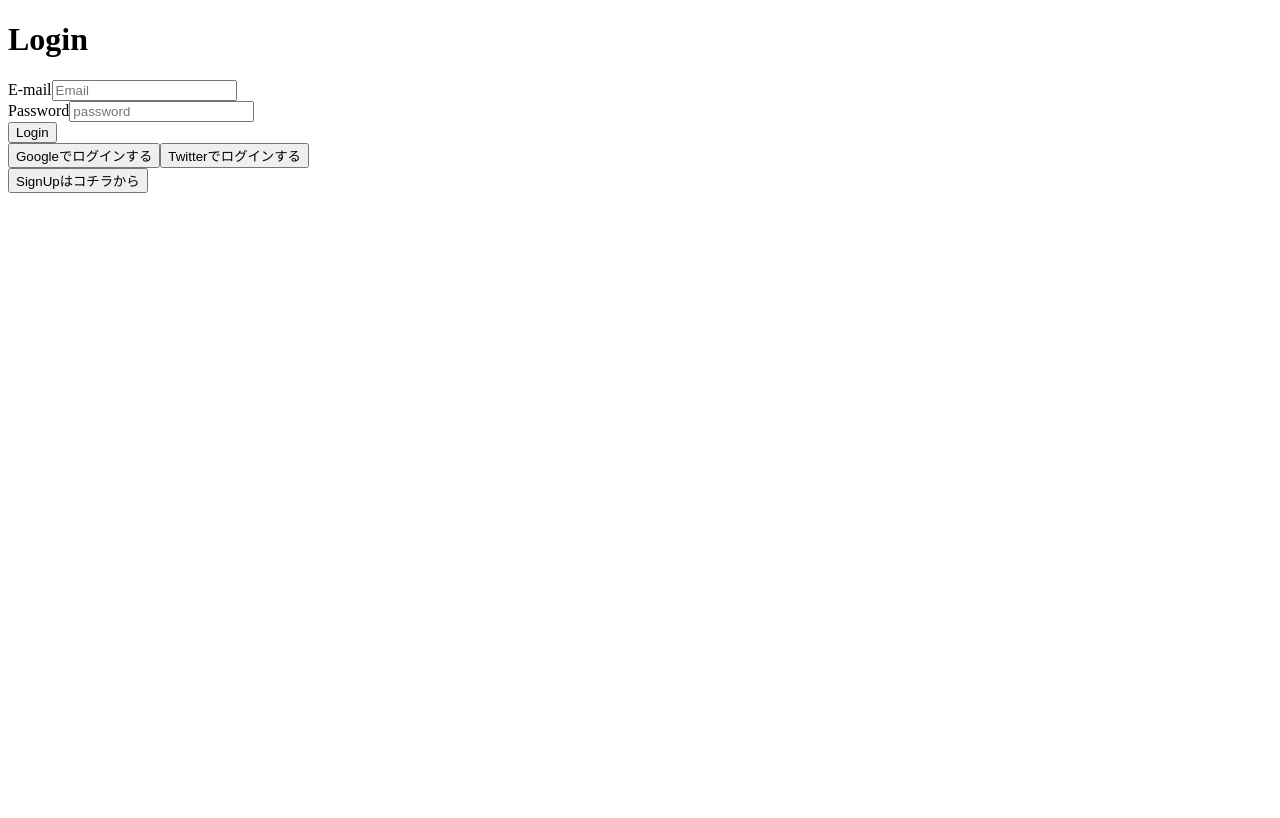
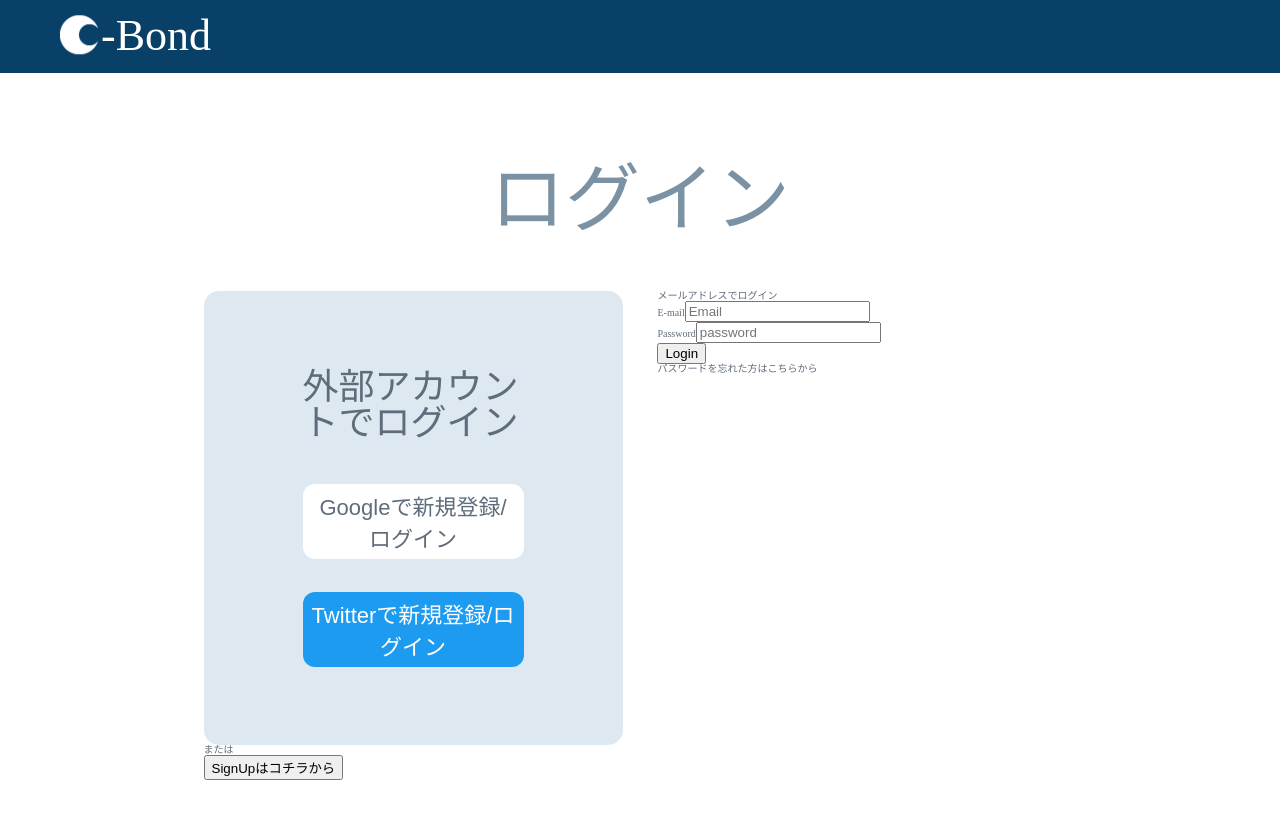
Before and after one commit to Shuri-Honda-1101/CV-chatapp, a React (Create React App) app: page /login in a window 1280 px wide. Shown: the top 818 px of the page. Built offline with nearby package versions, Linux system fonts and the light colour scheme; no server answers.

Commit message:
Apply CSS to login component header

```diff
--- a/package.json
+++ b/package.json
@@ -14,6 +14,7 @@
     "react-router-dom": "^5.2.0",
     "react-scripts": "4.0.3",
     "styled-components": "^5.2.3",
+    "styled-reset": "^4.3.4",
     "web-vitals": "^1.0.1"
   },
   "scripts": {
--- a/src/App.js
+++ b/src/App.js
@@ -1,4 +1,7 @@
-import React from "react";
+import * as React from "react";
+import reset from "styled-reset";
+import { createGlobalStyle } from "styled-components";
+
 import { BrowserRouter, Route, Switch } from "react-router-dom";
 
 import { Login } from "./pages/Login";
@@ -11,6 +14,7 @@ export const App = () => {
   return (
     <AuthProvider>
       <BrowserRouter>
+        <GlobalStyle />
         <Switch>
           <LoggedInRoute exact path="/" component={Room} />
           <Route exact path="/login" component={Login} />
@@ -20,3 +24,14 @@ export const App = () => {
     </AuthProvider>
   );
 };
+
+const GlobalStyle = createGlobalStyle`
+${reset}
+*, *:before, *:after {
+  -webkit-box-sizing: border-box;
+  box-sizing: border-box;
+}
+html{
+  font-size: 62.5%;
+}
+`;
--- a/src/pages/Login.js
+++ b/src/pages/Login.js
@@ -2,6 +2,8 @@ import React, { useContext, useState } from "react";
 import { Redirect } from "react-router";
 import { AuthContext } from "../AuthServise";
 import firebase from "../config/firebase";
+import styled from "styled-components";
+import Logo from "../img/logo.png";
 
 export const Login = ({ history }) => {
   const [email, setEmail] = useState("");
@@ -53,7 +55,40 @@ export const Login = ({ history }) => {
 
   return (
     <>
-      <h1>Login</h1>
+      <Header>
+        <h1>
+          <span>
+            <img src={Logo} alt="logo" />
+          </span>
+          -Bond
+        </h1>
+      </Header>
+      <LoginForm>
+        <h2>ログイン</h2>
+        <LoginWrap>
+          <LoginExNewWrap>
+            <LoginEx>
+              <h3>外部アカウントでログイン</h3>
+              <button className="btn-google" onClick={onClickGoogle}>
+                Googleで新規登録/ログイン
+              </button>
+              <button className="btn-twitter" onClick={onClickTwitter}>
+                Twitterで新規登録/ログイン
+              </button>
+            </LoginEx>
+            <div>
+              <p>または</p>
+              <button
+                onClick={() => {
+                  history.push("/signup");
+                }}
+              >
+                SignUpはコチラから
+              </button>
+            </div>
+          </LoginExNewWrap>
+          <LoginMail>
+            <h3>メールアドレスでログイン</h3>
             <form onSubmit={handleSubmit}>
               <div>
                 <label htmlFor="email">E-mail</label>
@@ -79,21 +114,84 @@ export const Login = ({ history }) => {
               </div>
               <button type="submit">Login</button>
               <br />
+              <p>パスワードを忘れた方はこちらから</p>
             </form>
-      <button onClick={onClickGoogle}>Googleでログインする</button>
-      <button onClick={onClickTwitter}>Twitterでログインする</button>
-      <br />
-      <button
-        onClick={() => {
-          history.push("/signup");
-        }}
-      >
-        SignUpはコチラから
-      </button>
-
-      {/* <Route exact path="/login" component={Login} />
-          <Route exact path="/signup" component={SignUp} /> */}
-      {/* Appコンポーネントで遷移の指定は行っているため、ここで再度書く必要はない。 */}
+          </LoginMail>
+        </LoginWrap>
+      </LoginForm>
     </>
   );
 };
+
+const Header = styled.section`
+  background-color: #094067;
+  height: 9.1vh;
+  color: #fffffe;
+  font-family: Montserrat;
+  font-size: 4.4rem;
+  line-height: 5.4rem;
+  display: flex;
+  align-items: center;
+  padding: 2.6rem 0 2.6rem 6.3rem;
+  img {
+    height: 3.9rem;
+    transform: translate(-8%, 11%);
+  }
+`;
+
+const LoginForm = styled.section`
+  color: #5f6c7b;
+  width: 68.2vw; //= 1309 / 1920
+  margin: 8.9rem auto;
+  display: flex;
+  flex-direction: column;
+  align-items: center;
+  h2 {
+    font-family: "ヒラギノ丸ゴ ProN";
+    font-size: 7.5rem;
+    color: #7a92a3;
+  }
+`;
+
+const LoginWrap = styled.div`
+  display: flex;
+  justify-content: space-between;
+  width: 100%;
+  margin-top: 5.4rem;
+`;
+
+const LoginExNewWrap = styled.div`
+  color: #5f6c7b;
+  width: 48%;
+`;
+
+const LoginMail = styled.div`
+  width: 48%;
+`;
+
+const LoginEx = styled.div`
+  background-color: rgba(144, 180, 206, 0.3);
+  border-radius: 1.5rem;
+  padding: 7.8rem 9.9rem;
+  display: flex;
+  flex-direction: column;
+  h3 {
+    font-size: 3.6rem;
+    margin-bottom: 4.3rem;
+  }
+  button {
+    height: 7.5rem;
+    font-size: 2.2rem;
+    border: 0;
+    border-radius: 1.2rem;
+  }
+  .btn-google {
+    color: #5f6c7b;
+    margin-bottom: 3.3rem;
+    background-color: #fff;
+  }
+  .btn-twitter {
+    color: #fff;
+    background-color: #1d9bf0;
+  }
+`;
```
Also changed, not shown: src/img/logo.png (added), 1 other file (tests, documents, lock files or other folders). Lines whose indentation alone changed are shown as unchanged.
